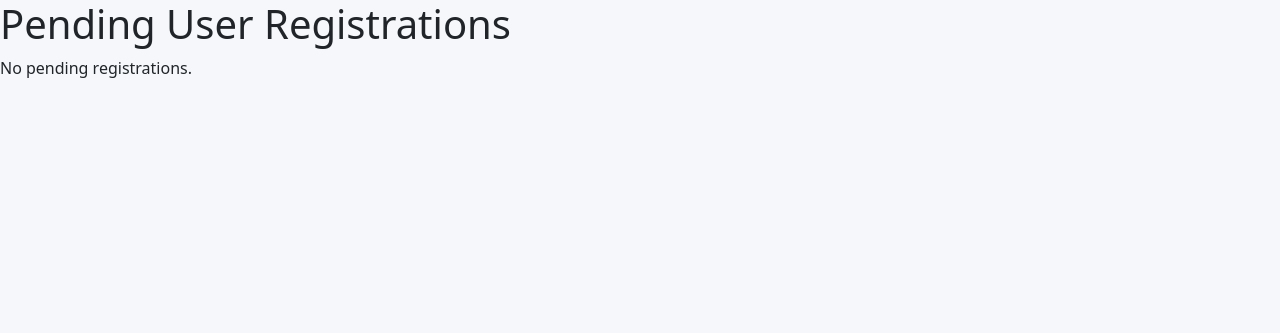
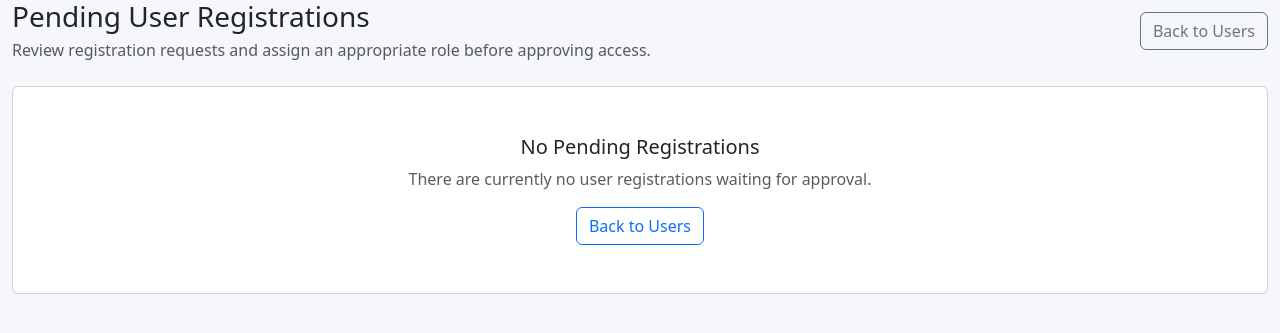
Before and after one commit to Azizr96/studyflow, a Django app: template accounts/templates/accounts/pending_users.html in a window 1280 px wide. Shown: the top 333 px of the page. Run offline with Django 3.2, Linux system fonts and the light colour scheme; the template is opened without the code that fills it, so the values that code supplies are empty.

Commit message:
Add pending user approval page styling

```diff
--- a/accounts/templates/accounts/pending_users.html
+++ b/accounts/templates/accounts/pending_users.html
@@ -6,75 +6,216 @@
 
 {% block content %}
 
-    <h1>Pending User Registrations</h1>
+<div class="container-fluid">
+
+    <!-- Page heading -->
+    <div
+        class="
+            d-flex
+            flex-column
+            flex-md-row
+            justify-content-between
+            align-items-md-center
+            gap-2
+            mb-4
+        "
+    >
+
+        <div>
+
+            <h1 class="h3 mb-1">
+                Pending User Registrations
+            </h1>
+
+            <p class="text-muted mb-0">
+                Review registration requests and assign an appropriate role
+                before approving access.
+            </p>
+
+        </div>
+
+
+        <a
+            href="{% url 'accounts:user_list' %}"
+            class="btn btn-outline-secondary"
+        >
+            Back to Users
+        </a>
+
+    </div>
+
 
     {% if users %}
 
+        <div class="row g-4">
+
             {% for user in users %}
-            <section>
 
-                <h2>
+                <div class="col-12 col-lg-6">
+
+                    <article class="card h-100">
+
+                        <div class="card-body">
+
+                            <!-- User details -->
+                            <div class="mb-4">
+
+                                <h2 class="h5 mb-3">
+
                                     {{ user.first_name }}
                                     {{ user.last_name }}
+
                                 </h2>
 
-                <p>
-                    Username: {{ user.username }}
-                </p>
 
-                <p>
-                    Email: {{ user.email }}
-                </p>
+                                <dl class="row mb-0">
 
+                                    <dt class="col-sm-4">
+                                        Username
+                                    </dt>
+
+                                    <dd class="col-sm-8">
+                                        {{ user.username }}
+                                    </dd>
+
+
+                                    <dt class="col-sm-4">
+                                        Email
+                                    </dt>
+
+                                    <dd class="col-sm-8">
+                                        {{ user.email }}
+                                    </dd>
+
+
+                                    <dt class="col-sm-4">
+                                        Status
+                                    </dt>
+
+                                    <dd class="col-sm-8">
+
+                                        <span class="badge text-bg-warning">
+                                            Pending Approval
+                                        </span>
+
+                                    </dd>
+
+                                </dl>
+
+                            </div>
+
+
+                            <hr>
+
+
+                            <!-- Approve user -->
                             <form
                                 method="POST"
                                 action="{% url 'accounts:approve_user' user.id %}"
+                                class="mb-3"
                             >
+
                                 {% csrf_token %}
 
-                    <label for="role-{{ user.id }}">
-                        Assign role
+
+                                <label
+                                    for="role-{{ user.id }}"
+                                    class="form-label"
+                                >
+                                    Assign Role
                                 </label>
+
 
                                 <select
                                     id="role-{{ user.id }}"
                                     name="role"
                                     required
+                                    class="mb-3"
                                 >
+
                                     <option value="">
                                         Select a role
                                     </option>
 
+
                                     {% for role in roles %}
+
                                         <option value="{{ role.id }}">
                                             {{ role.name }}
                                         </option>
+
                                     {% endfor %}
+
                                 </select>
 
-                    <button type="submit">
-                        Approve
+
+                                <button
+                                    type="submit"
+                                    class="btn btn-success"
+                                >
+                                    Approve User
                                 </button>
+
                             </form>
 
+
+                            <!-- Reject user -->
                             <form
                                 method="POST"
                                 action="{% url 'accounts:reject_user' user.id %}"
                             >
+
                                 {% csrf_token %}
 
-                    <button type="submit">
-                        Reject
+
+                                <button
+                                    type="submit"
+                                    class="btn btn-outline-danger"
+                                >
+                                    Reject Registration
                                 </button>
+
                             </form>
 
-            </section>
+                        </div>
+
+                    </article>
+
+                </div>
+
             {% endfor %}
+
+        </div>
 
     {% else %}
 
-        <p>No pending registrations.</p>
+        <div class="card">
+
+            <div class="card-body text-center py-5">
+
+                <h2 class="h5 mb-2">
+                    No Pending Registrations
+                </h2>
+
+                <p class="text-muted mb-3">
+                    There are currently no user registrations waiting
+                    for approval.
+                </p>
+
+
+                <a
+                    href="{% url 'accounts:user_list' %}"
+                    class="btn btn-outline-primary"
+                >
+                    Back to Users
+                </a>
+
+            </div>
+
+        </div>
 
     {% endif %}
 
+</div>
+
 {% endblock %}
```
Lines whose indentation alone changed are shown as unchanged.
